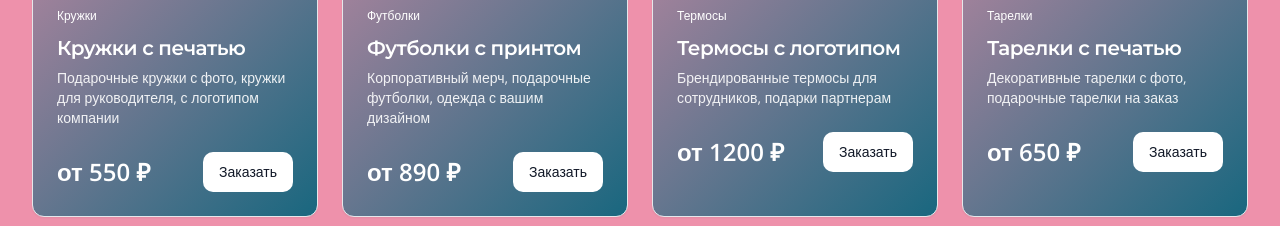
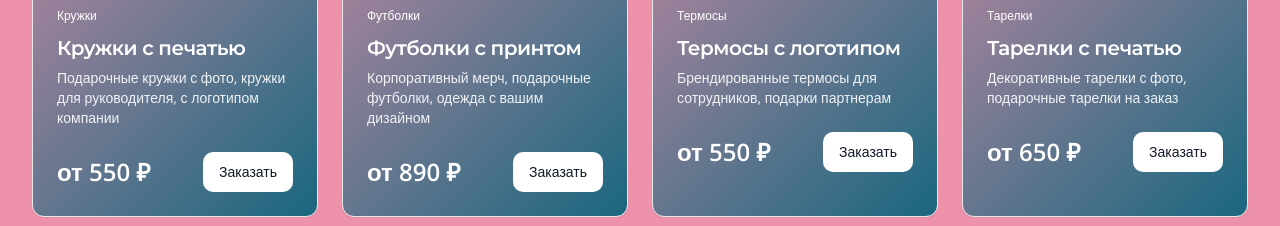
Before and after one commit to pr-poehali-dev/print-sokol-web, a React (Vite) app: page / in a window 1280 px wide. Shown: the part 1680-1906 px from the top of the page. Built offline with nearby package versions, Linux system fonts and the light colour scheme.

Commit message:
поменяй цену на 550

```diff
--- a/src/pages/Index.tsx
+++ b/src/pages/Index.tsx
@@ -29,7 +29,7 @@ const products = [
     id: 3,
     name: 'Термосы с логотипом',
     description: 'Брендированные термосы для сотрудников, подарки партнерам',
-    price: 'от 1200 ₽',
+    price: 'от 550 ₽',
     image: 'https://cdn.poehali.dev/projects/50f1d508-71f3-40aa-893a-67d9d4c34c45/files/14feb22f-5e5d-4b0e-96cb-afe7add706c1.jpg',
     category: 'Термосы'
   },
```
Also changed, not shown: 1 other file (tests, documents, lock files or other folders).
